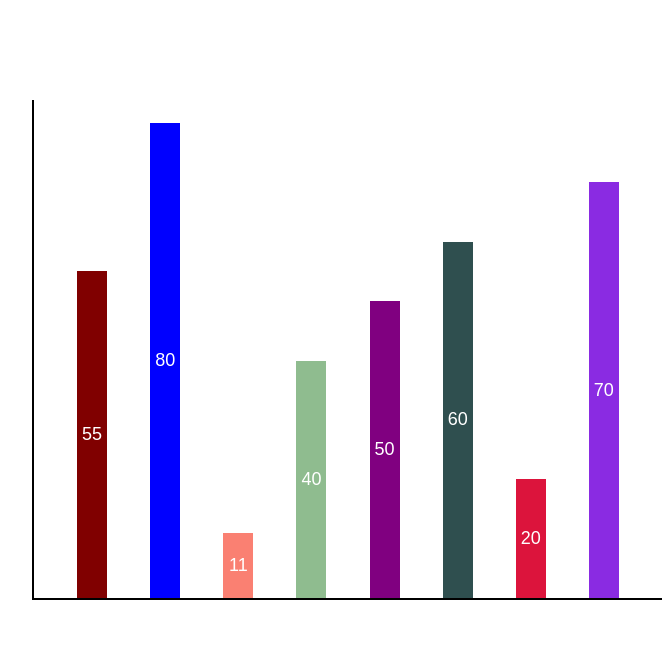
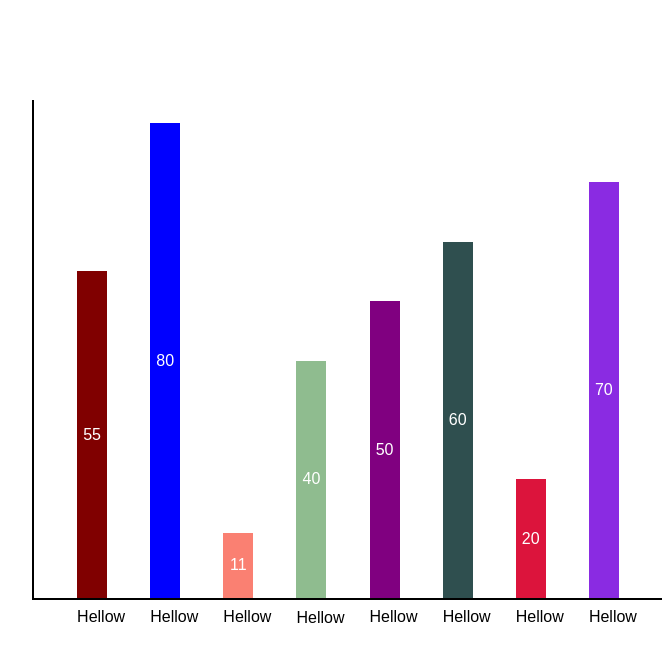
Before and after one commit to Zhabskyi/bar-chart, a website: page src/index.html in a window 1280 px wide. Shown: the whole page, without its empty margins (293-961 px from the left). Drawn offline with nearby package versions, Linux system fonts and the light colour scheme.

Commit message:
done work with bars and started work on labeling

```diff
--- a/src/scripts/main.js
+++ b/src/scripts/main.js
@@ -5,20 +5,29 @@ const options = {
   colors: ['Maroon', 'Blue', 'Salmon', 'DarkSeaGreen', 'Purple', 'DarkSlateGray', 'Crimson'],
   valuePosition: 'center',
   barSpacing: '40',
-  barWidth: '30'
+  barWidth: '30',
+  labels: [
+    {'55': 'label1'},
+    {'80': 'label2'},
+    {'11': 'label3'},
+    {'40': 'label4'},
+    {'50': 'label5'},
+    {'60': 'label6'},
+    {'20': 'label7'},
+    {'70': 'label8'}
+  ]
 }
 
 const element = document.querySelector('#root');
-const header = document.querySelector('.header');
+
+const maxNumber = Math.max(...data);
+const scaleNumber = (options.axisHeight/maxNumber)*0.95;
 
 const axisWidth = defineWidth(data);
-let textPosition = 0;
-
-
-
 
 function drawBarChart(data, options, element) {
   renderCharts(data, options);
+  renderLabels(data, options);
 }
 
 function renderAxis(element) {
@@ -34,9 +43,6 @@ function renderAxis(element) {
 
 function renderCharts(data, options) {
   const axis = renderAxis(element);
-  const maxNumber = Math.max(...data);
-
-  scaleNumber = (options.axisHeight/maxNumber)*0.95;
 
   const scaledArr = scaleArray(data, scaleNumber);
 
@@ -64,5 +70,25 @@ function scaleArray(arr, scaleNumber) {
   return arr.map(el => el*scaleNumber)
 }
 
+function renderLabels(data, options) {
+  let names = [];
+  let bars = $('.bar');
+  let labels = $('<div></div>')
+    .addClass('label')
+    .text('Hellow')
+    .appendTo(bars);
+
+    for (let i = 0; i < data.length; i++) {
+      if (data[i] == options.labels[i]) {
+        names = [...names, options.labels.data[i]]
+      }
+    }
+    console.log(names);
+
+    for (let i = 0; i < bars.length; i++) {
+      labels[i].style.top = `${bars[i].clientHeight + 10}px`;
+      }
+}
+
 
 drawBarChart(data, options, element);
--- a/src/styles/main.css
+++ b/src/styles/main.css
@@ -55,6 +55,13 @@ button {
   height: 100px;
   width: 30px;
   color: white;
-  font-size: 12;
+  font-size: 16px;
   background-color: blueviolet;
 }
+
+.label {
+  color: black;
+  font-size: 16px;
+  position: absolute;
+  left: 0;
+}
```
